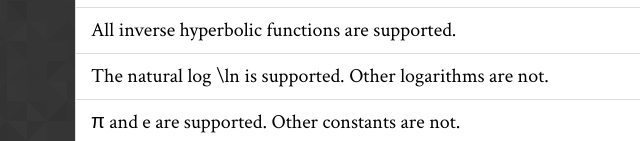
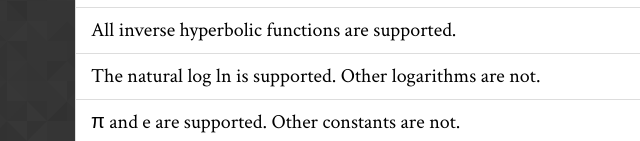
Before and after one commit to Diaphorikos/Direction-Field-Calculator, a plain HTML site: page site/index.html in a window 1280 px wide. Shown: the part 659-800 px from the top of the page, 53-693 px from the left. Drawn offline with Linux system fonts and the light colour scheme; a web font is replaced by a local one.

Commit message:
removed an erroneous backslash

```diff
--- a/site/index.html
+++ b/site/index.html
@@ -64,7 +64,7 @@
 						<li class="list-group-item"><p-invert>All inverse trigonometric functions are supported.</p-invert></li>
 						<li class="list-group-item"><p-invert>All hyperbolic and reciprocal functions are supported.</p-invert></li>
 						<li class="list-group-item"><p-invert>All inverse hyperbolic functions are supported.</p-invert></li>
-						<li class="list-group-item"><p-invert>The natural log <span id="prompt">\ln</span> is supported. Other logarithms are not.</p-invert></li>
+						<li class="list-group-item"><p-invert>The natural log ln is supported. Other logarithms are not.</p-invert></li>
 						<li class="list-group-item"><p-invert>π and <span id="prompt">e</span> are supported. Other constants are not.</p-invert></li>
 						<li class="list-group-item"><p-invert>Variables other than <span id="prompt">x</span> and <span id="prompt">y</span> are not supported.</p-invert></li>
 						<li class="list-group-item"><p-invert>No ambiguity is allowed. All functions must be followed by a pair of brackets with an argument (ex. <span id="prompt">sin(5)</span> is ok, but <span id="prompt">sin5</span> is not).</p-invert></li>
```
